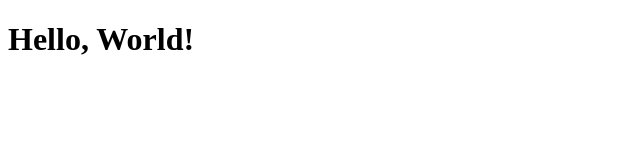
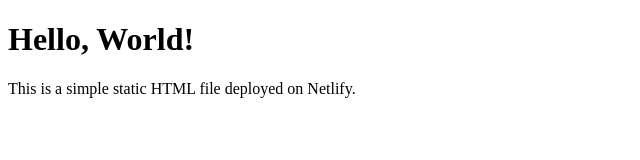
Before and after one commit to Prab11/Manager-Application, a plain HTML site: page index.html in a window 1280 px wide. Shown: the whole page, without its empty margins (0-640 px from the left). Drawn offline with Linux system fonts and the light colour scheme.

Commit message:
Add index.html

```diff
--- a/index.html
+++ b/index.html
@@ -7,5 +7,6 @@
 </head>
 <body>
     <h1>Hello, World!</h1>
+    <p>This is a simple static HTML file deployed on Netlify.</p>
 </body>
 </html>
```
